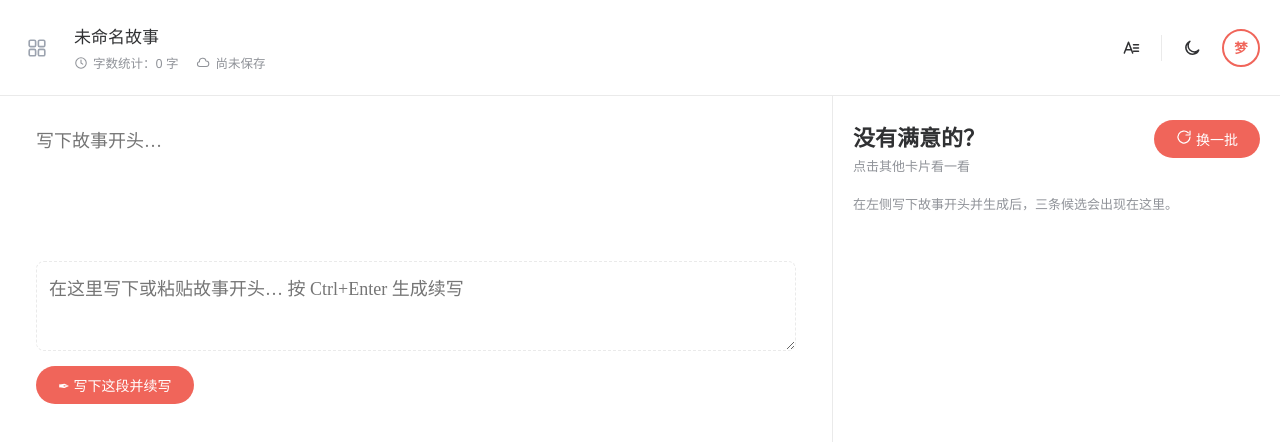
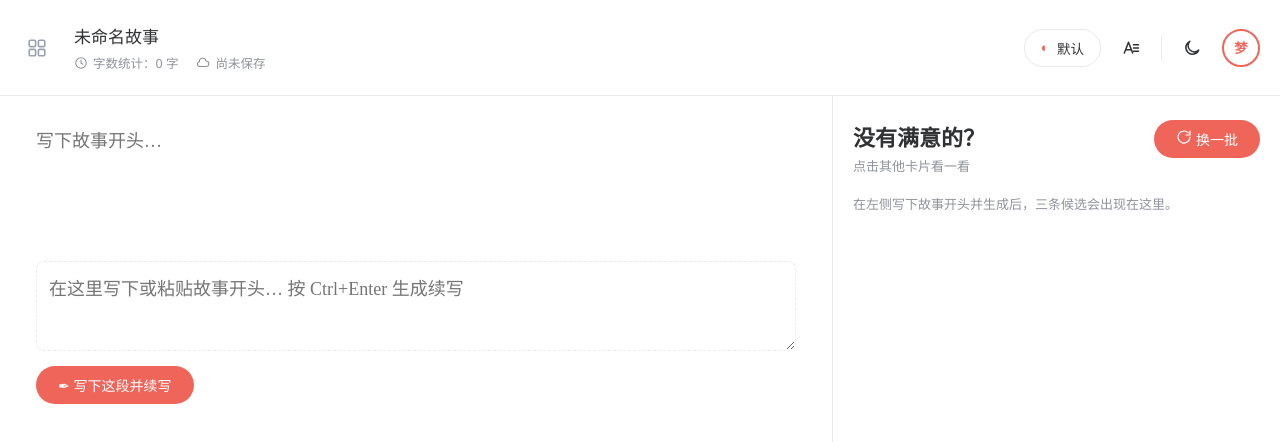
Before and after one commit to PointHorse/xiaomeng-zhijuan, a React (Vite) app: page / in a window 1280 px wide. Shown: the top 442 px of the page. Built offline with nearby package versions, Linux system fonts and the light colour scheme.

Commit message:
DCR④：风格选择器移至顶栏下拉胶囊，设置页保留管理

```diff
--- a/src/components/TopBar.tsx
+++ b/src/components/TopBar.tsx
@@ -13,6 +13,7 @@ import {
   GearIcon,
   DocIcon,
 } from './Icons';
+import { StyleDropdown } from '../styles_ext/StyleDropdown';
 
 interface Props {
   onOpenWorldTree: () => void;
@@ -180,6 +181,7 @@ export function TopBar({ onOpenWorldTree, onOpenDashboard, onOpenSettings, onExp
 
       {/* 右侧 */}
       <div className="topbar-right">
+        <StyleDropdown />
         <button
           className="icon-btn"
           title="字号与排版"
--- a/src/styles/global.css
+++ b/src/styles/global.css
@@ -769,3 +769,26 @@ body {
   font-family: var(--editor-font-family);
   caret-color: var(--accent);
 }
+
+/* ---------- DCR④ 顶栏风格胶囊 ---------- */
+.style-pill {
+  display: inline-flex;
+  align-items: center;
+  gap: 8px;
+  border: 1px solid var(--border);
+  background: var(--card);
+  color: var(--text);
+  font-size: 13.5px;
+  padding: 8px 16px;
+  border-radius: 999px;
+  cursor: pointer;
+  max-width: 180px;
+}
+.style-pill:hover {
+  border-color: var(--accent);
+}
+.style-pill-name {
+  overflow: hidden;
+  text-overflow: ellipsis;
+  white-space: nowrap;
+}
--- /dev/null
+++ b/src/styles_ext/StyleDropdown.tsx
@@ -0,0 +1,86 @@
+/** DCR④ · 顶栏风格下拉胶囊：显示当前风格名，点击弹出选择列表；管理仍在设置页 */
+import { useEffect, useRef, useState } from 'react';
+import { useStore } from '../store/useStore';
+import { builtinStyles } from '../styles_ext/model';
+import { listCustomStyles } from '../styles_ext/persist';
+import type { StylePreset } from '../styles_ext/model';
+import { useI18n } from '../i18n/useI18n';
+
+export function StyleDropdown() {
+  const settings = useStore((s) => s.settings);
+  const setSettings = useStore((s) => s.setSettings);
+  const lang = useI18n((s) => s.lang);
+  const [open, setOpen] = useState(false);
+  const [styles, setStyles] = useState<StylePreset[]>(builtinStyles());
+  const [nonce, setNonce] = useState(0);
+  const ref = useRef<HTMLDivElement>(null);
+
+  useEffect(() => {
+    void (async () => setStyles([...builtinStyles(), ...(await listCustomStyles())]))();
+  }, [nonce]);
+
+  // 设置页改动风格后返回时刷新（视图切换/窗口聚焦时对账）
+  useEffect(() => {
+    const el = document.querySelector('.workspace');
+    if (!el) return;
+    const obs = new MutationObserver(() => setNonce((n) => n + 1));
+    return () => obs.disconnect();
+  }, []);
+
+  useEffect(() => {
+    function onDown(e: MouseEvent): void {
+      if (open && ref.current && !ref.current.contains(e.target as HTMLElement)) setOpen(false);
+    }
+    document.addEventListener('mousedown', onDown);
+    return () => document.removeEventListener('mousedown', onDown);
+  }, [open]);
+
+  const active = styles.find((s) => s.id === settings.activeStyleId) ?? styles[0];
+
+  function pick(id: string): void {
+    const s = styles.find((x) => x.id === id);
+    setSettings({ activeStyleId: id, styleSystemPrompt: s?.systemPrompt ?? '' });
+    setOpen(false);
+  }
+
+  return (
+    <div ref={ref} style={{ position: 'relative' }}>
+      <button
+        className="style-pill"
+        title={lang === 'zh' ? '风格' : 'Style'}
+        onClick={() => setOpen((v) => !v)}
+      >
+        <span style={{ color: 'var(--accent)' }}>◐</span>
+        <span className="style-pill-name">{active?.name ?? '默认'}</span>
+      </button>
+      {open && (
+        <div className="dropdown" style={{ right: 0, top: 'calc(100% + 6px)', minWidth: 220 }}>
+          {styles.map((s) => (
+            <button
+              key={s.id}
+              className="dropdown-item"
+              style={s.id === active?.id ? { color: 'var(--accent)', fontWeight: 600 } : undefined}
+              onClick={() => pick(s.id)}
+            >
+              {s.id === active?.id ? '● ' : '○ '}
+              {s.name}
+            </button>
+          ))}
+          <div style={{ borderTop: '1px solid var(--border)', margin: '4px 0' }} />
+          <button
+            className="dropdown-item"
+            style={{ color: 'var(--sub)', fontSize: 12.5 }}
+            onClick={() => {
+              setOpen(false);
+              // 打开设置页（管理：编辑/删除/重新生成）
+              const ev = new CustomEvent('xm-open-settings');
+              document.dispatchEvent(ev);
+            }}
+          >
+            {lang === 'zh' ? '管理风格…（设置页）' : 'Manage styles… (Settings)'}
+          </button>
+        </div>
+      )}
+    </div>
+  );
+}
```
